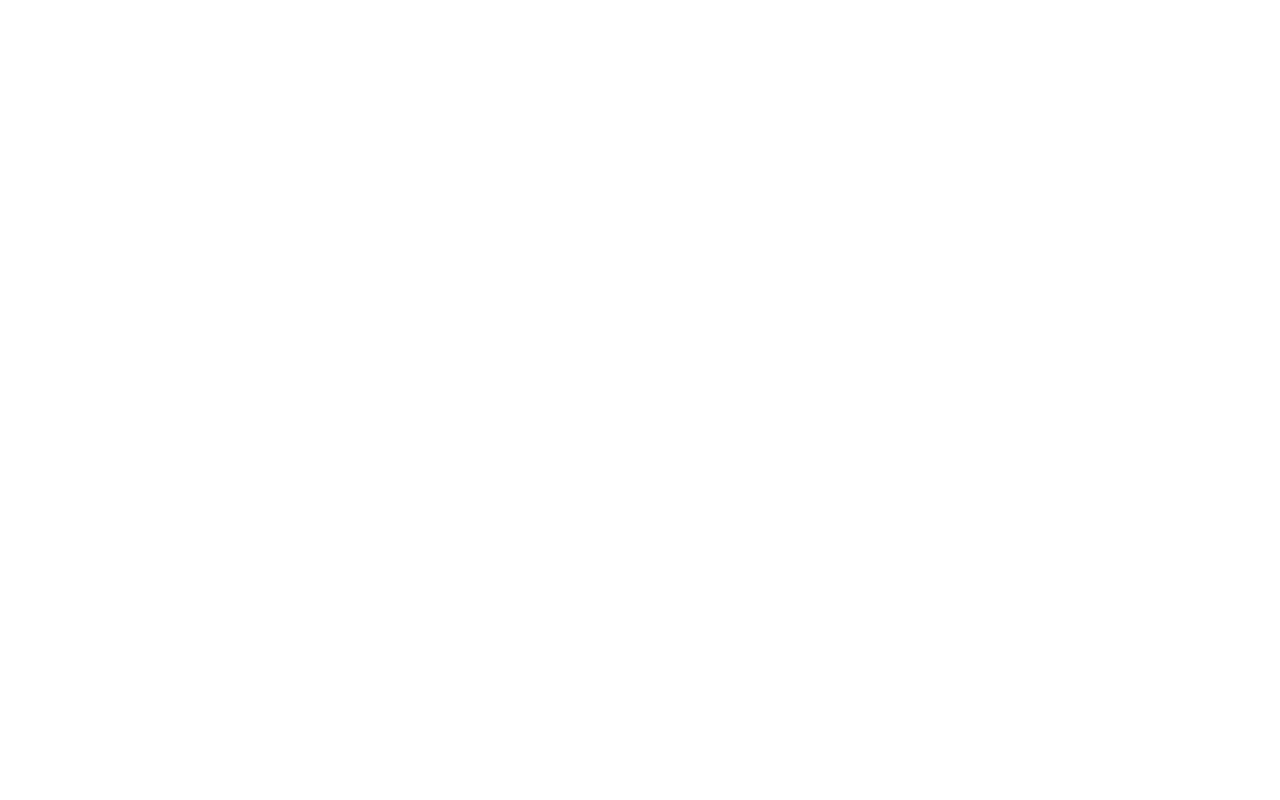
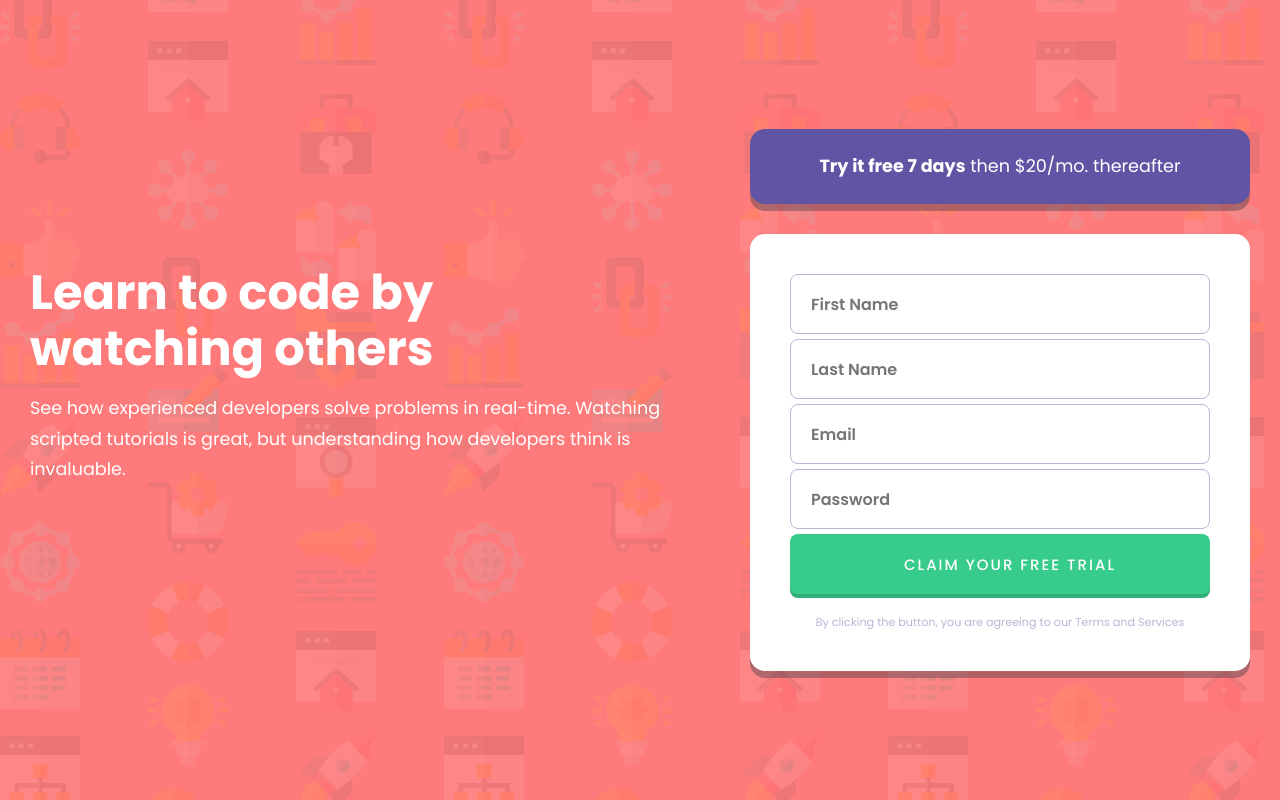
Before and after one commit to smalawad/jsform, a plain HTML site: page index.html in a window 1280 px wide. Drawn offline with Linux system fonts and the light colour scheme.

Commit message:
initial commit

```diff
--- a/index.html
+++ b/index.html
@@ -1,14 +1,81 @@
+</html>
 <!DOCTYPE html>
 <html lang="en">
 
 <head>
     <meta charset="UTF-8">
     <meta name="viewport" content="width=device-width, initial-scale=1.0">
+    <!-- displays site properly based on user's device -->
+
+    <link rel="stylesheet" href="styles.css">
+    <!-- <link rel="icon" type="image/png" sizes="32x32" href="./images/favicon-32x32.png"> -->
+
     <title>Singup form with validation | JS</title>
+
+    <!-- Feel free to remove these styles or customise in your own stylesheet 👍 -->
+    <style>
+        .attribution {
+            font-size: 11px;
+            text-align: center;
+        }
+
+        .attribution a {
+            color: hsl(228, 45%, 44%);
+        }
+    </style>
 </head>
 
 <body>
+    <section id="intro">
 
+        <div class="container">
+            <div class="left-col">
+                <h1>Learn to code by <br>watching others
+                </h1>
+                <p>See how experienced developers solve problems in real-time. Watching scripted tutorials is great,
+                    but understanding how developers think is invaluable.
+                </p>
+            </div>
+
+            <div class="right-col">
+                <div class="top-box">
+                    <p><span>Try it free 7 days</span> then $20/mo. thereafter</p>
+                </div>
+                <div class="form-container">
+                    <form action="#">
+                        <div class="field-group">
+                            <label for="firstName">First Name</label>
+                            <input type="text" id="firstName" name="firstName" placeholder="First Name">
+                            <img src="images/icon-error.svg" alt="error-img" class="error-icon">
+                            <p class="error-text">First Name cannot be empty</p>
+                        </div>
+                        <div class="field-group">
+                            <label for="lastName">Last Name</label>
+                            <input type="text" id="lastName" name="lastName" placeholder="Last Name">
+                            <img src="images/icon-error.svg" alt="error-img" class="error-icon">
+                            <p class="error-text">Last Name cannot be empty</p>
+                        </div>
+                        <div class="field-group">
+                            <label for="email">Email</label>
+                            <input type="email" id="email" name="email" placeholder="Email">
+                            <img src="images/icon-error.svg" alt="error-img" class="error-icon">
+                            <p class="error-text">Looks like this is not an Email</p>
+                        </div>
+                        <div class="field-group">
+                            <label for="Password">Password</label>
+                            <input type="password" id="password" name="password" placeholder="Password">
+                            <img src="images/icon-error.svg" alt="error-img" class="error-icon">
+                            <p class="error-text">Password cannot be empty</p>
+                        </div>
+                        <button type="submit">Claim your free trial</button>
+                        <p class="form-footer"> By clicking the button, you are agreeing to our Terms and Services</p>
+                    </form>
+                </div>
+            </div>
+        </div>
+    </section>
+
+    <script src="main.js"></script>
 </body>
 
 </html>
--- a/main.js
+++ b/main.js
@@ -0,0 +1,27 @@
+const form = document.querySelector('.right-col form');
+const input = document.querySelectorAll('.right-col form input');
+
+form.addEventListener('submit', (e) => {
+    e.preventDefault();
+    input.forEach(input => {
+        if(!input.value) {
+            input.parentElement.classList.add('error');
+        } else {
+            input.parentElement.classList.remove('error');
+
+            if(input.type === 'email') {
+                if(validateEmail(input.value)) {
+                    input.parentElement.classList.remove('error');
+                } else {
+                    input.parentElement.classList.add('error');
+                }
+            }
+        }
+    })
+});
+
+function validateEmail(email)
+{
+    var re = /\S+@\S+\.\S+/;
+    return re.test(email);
+ }
--- a/styles.css
+++ b/styles.css
@@ -0,0 +1,213 @@
+@import url('https://fonts.googleapis.com/css2?family=Poppins:wght@400;500;600;700&display=swap');
+
+* {
+    padding: 0;
+    margin: 0;
+    box-sizing: border-box;
+}
+
+.error-text,
+.error-icon {
+    display: none;
+}
+
+.field-group.error .error-text,
+.field-group.error .error-icon {
+    display: block;
+}
+
+.field-group.error input{
+    border: 2px solid hsl(0, 100%, 74%);
+}
+
+html{
+    font-size: 16px;
+    font-family: 'Poppins', sans-serif;
+}
+
+#intro {
+    min-height: 100vh;
+    width: 100%;
+    display: flex;
+    align-items: center;
+    justify-content: center;
+    background-image: url(images/bg-intro-mobile.png);
+    background-color: hsl(0, 100%, 74%);
+    padding: 100px 0;
+}
+
+.container{
+    display: flex;
+    align-items: center;
+    justify-content: center;
+    flex-direction: column;
+    text-align: center;
+    padding: 0 30px;
+    max-width: 1300px;
+    margin: 0 auto;
+}
+
+.left-col {
+    flex: 1;
+    margin-bottom: 50px;
+}
+
+.left-col h1 {
+    color: white;
+    font-size: 2.5rem;
+    line-height: 3rem;
+    margin-bottom: 1rem;
+}
+
+.left-col p {
+    color: white;
+    font-size: 1.2rem;
+    line-height: 1.9rem;
+}
+.right-col {
+    flex: 1;
+}
+
+.right-col .top-box{
+    background-color: hsl(248, 32%, 49%);
+    color: white;
+    padding: 15px 90px;
+    border-radius: 15px;
+    box-shadow: 0 7px hsla(249, 10%, 26%, 0.404);
+    margin-bottom: 30px;
+}
+
+.right-col .top-box p{
+    font-size: 1.3rem;
+    line-height: 2.2rem;
+}
+
+.right-col .top-box p span {
+    font-weight: 700;
+}
+
+.form-container {
+    background-color: white;
+    padding: 30px;
+    border-radius: 15px;
+    box-shadow: 0 7px hsla(249, 10%, 26%, 0.404);
+}
+
+.filed-group{
+    position: relative;
+    margin-bottom: 25px;
+}
+
+.right-col label{
+    display: none;
+}
+
+.right-col input,
+.right-col button {
+    width: 100%;
+    height: 60px;
+    margin-bottom: 5px;
+    border-radius: 8px;
+    border: 1.3px solid hsl(246, 25%, 77%);
+    padding-left: 20px;
+    color: hsl(249, 10%, 26%);
+    font-family: 'Poppins';
+    font-size: 1.1rem;
+    font-weight: 600;
+}
+
+.right-col imput:focus {
+    border: 1.5px solid hsl(249, 10%, 26%);
+}
+
+.right-col input::placeholder {
+    color: hals(249, 10%, 26%, 0.678);
+    font-size: 1.1rem;
+    font-weight: 600;
+    font-family: 'Poppins';
+}
+
+.right-col button[type = submit]
+{
+    cursor: pointer;
+    border: none;
+    background-color: hsl(154, 59%, 51%);
+    box-shadow: 0px 4px hsl(154, 56%, 44%);
+    color: white;
+    font-weight: 500;
+    font-size: 15px;
+    text-transform: uppercase;
+    letter-spacing: 2px;
+    margin-bottom: 0;
+}
+
+.right-col button[type = submit]:hover {
+    background-color: hsl(154, 80%, 63%);
+}
+
+.right-col .form-footer{
+    margin-top: 10px;
+    color: hsl(246, 25%, 77%);
+}
+
+.right-col .form-footer span {
+    color: hsl(0, 100%, 74%);
+    font-weight: 700;
+}
+
+.error-icon {
+    position: absolute;
+    top: 28%;
+    right: 20px;
+}
+
+.error-text {
+    text-align: right;
+    font-size: 0.8rem;
+    font-style: italic;
+    color: hsl(0, 100%, 74%);
+    font-weight: 500;
+}
+
+@media only screen and (min-width: 1000px) {
+    #intro {
+        background-image: url(images/bg-intro-desktop.png);
+    }
+    .container {
+        flex-direction: row;
+    }
+    .left-col {
+        text-align: left;
+        padding-right: 50px;
+    }
+
+    .left-col h1 {
+        font-size: 3rem;
+        line-height: 3.5rem;
+    }
+
+    .left-col p {
+        font-size: 1.1rem;
+    }
+    .right-col {
+        max-width: 500px;
+    }
+    .right-col .top-box p {
+        font-size: 1.1rem;
+    }
+    .right-col .top-box{
+        padding: 20px;
+    }
+
+    .right-col .form-container{
+        padding: 40px;
+    }
+    .right-col input,
+    .right-col input::placeholder{
+        font-size: 1rem;
+    }
+    .right-col .form-footer{
+        margin-top: 20px;
+        font-size: 0.7rem;
+    }
+}
```
Also changed, not shown: images/bg-intro-desktop.png (added), images/bg-intro-mobile.png (added), images/icon-error.svg (added).
